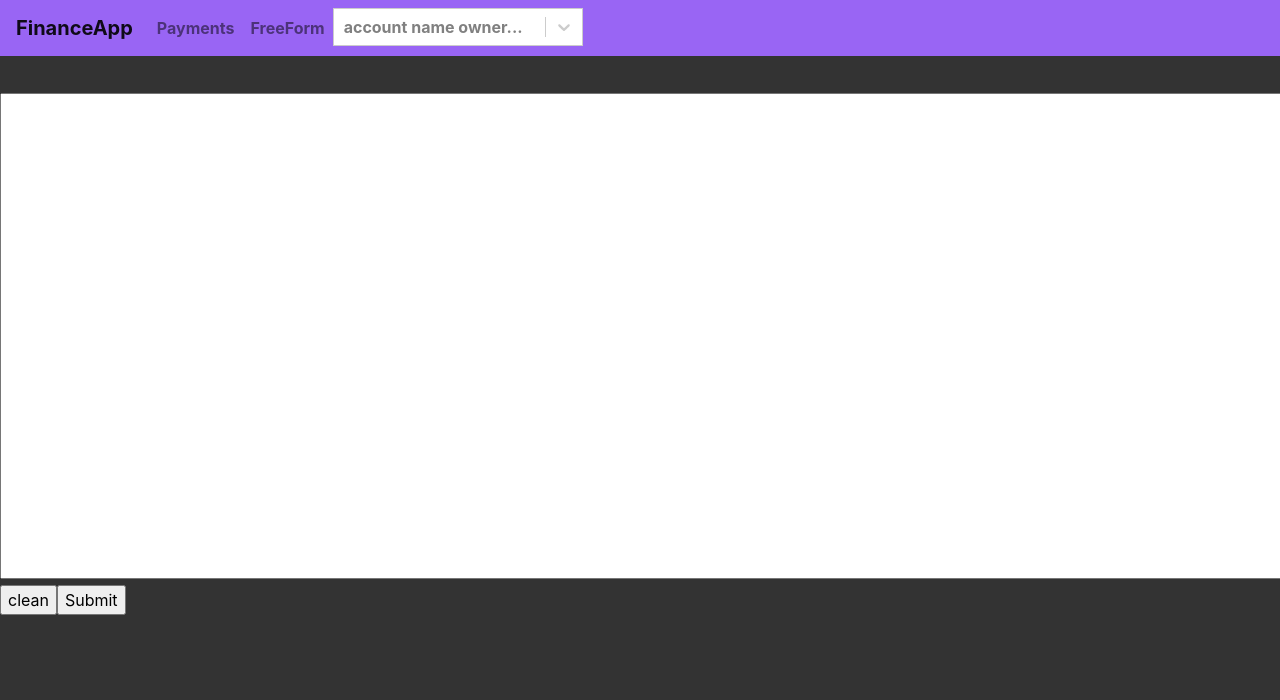
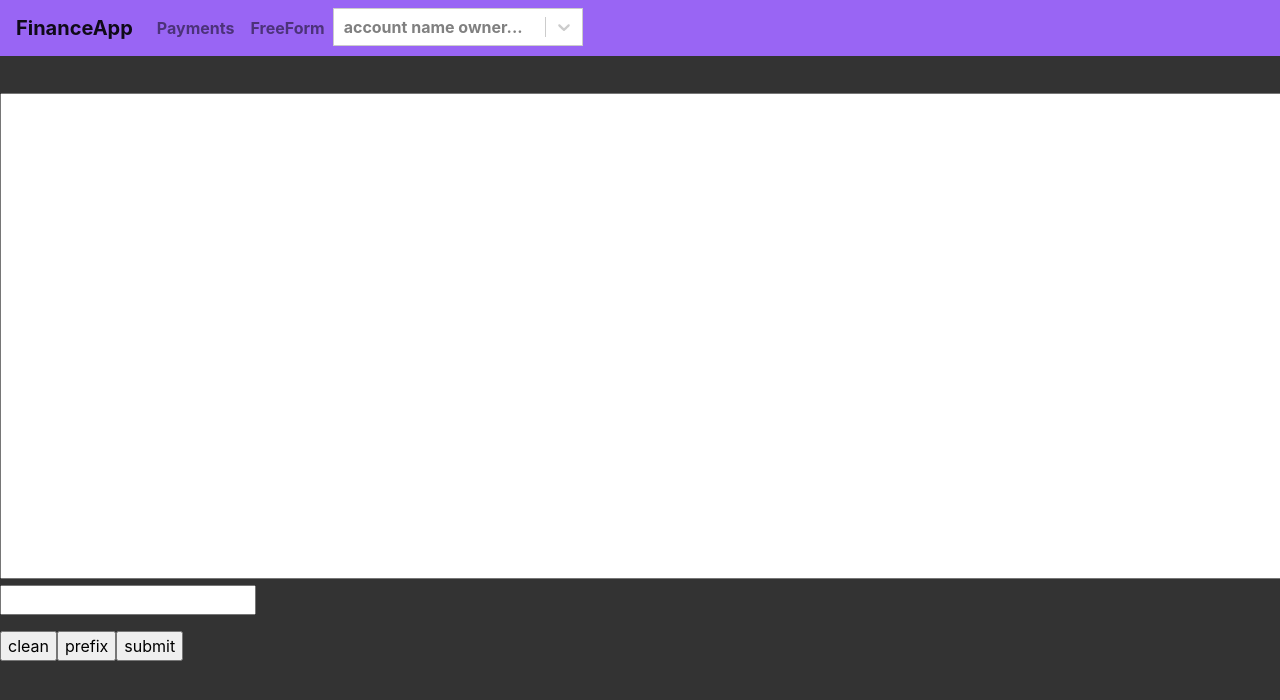
Before and after one commit to henninb/raspi-finance-react, a React (Create React App) app: page /freeform in a window 1280 px wide. Shown: the top 700 px of the page. Built offline with nearby package versions, Linux system fonts and the light colour scheme; no server answers.

Commit message:
fixed freeform

```diff
--- a/package.json
+++ b/package.json
@@ -57,7 +57,7 @@
     "@testing-library/jest-dom": "^5.11.6",
     "@testing-library/react": "^11.2.2",
     "@testing-library/react-hooks": "^3.7.0",
-    "@testing-library/user-event": "^12.5.0",
+    "@testing-library/user-event": "^12.6.0",
     "jest-dom": "^4.0.0",
     "react-test-renderer": "^17.0.1",
     "webpack-cli": "^4.2.0",
--- a/src/components/FreeForm.jsx
+++ b/src/components/FreeForm.jsx
@@ -1,10 +1,10 @@
-import React, {useCallback, useState} from 'react';
+import React, {useCallback, useState} from 'react'
 import {v4 as uuidv4} from "uuid"
-import {endpointUrl} from "./Common";
+import {endpointUrl} from "./Common"
 import axios from "axios"
-import os from "os";
+import os from "os"
 import "./master.scss"
-import SnackbarBaseline from "./SnackbarBaseline";
+import SnackbarBaseline from "./SnackbarBaseline"
 
 require('datejs') //momentjs - look into this
 
@@ -16,20 +16,41 @@ export default function FreeForm() {
         setOpen(false);
     }
 
-    const handlePaste = () => {
-        //let modified = ''
-        //let pastedText = (event.clipboardData || window.clipboardData).getData('text');
+    const handleCleanUp = () => {
         const year = new Date().getFullYear().toString()
         let text = document.getElementById("textArea").value
-
+        text = text.replace(/[^\S\r\n]+$/gm, "")
         text = text.replace(/\nHOUSEHOLD/g, "\n")
-        //text = text.replaceAll("HOUSEHOLD", "")
-        text = text.replaceAll("\n\n", "\n")
+        text = text.replace(/\nHousehold/g, "\n")
+        text = text.replace(/CENTRAL CHECKOUT/g, "TARGET - ")
         text = text.replace(/ 800-591-3869\n\$/g, ",")
         text = text.replace(/\nTARGET.COM,/g, ",TARGET.COM,")
         text = text.replaceAll(" 800-591-3869", "")
         text = text.replaceAll(", " + year, " " + year)
-        document.getElementById("textArea").value = text
+        text = text.replace(/[\r\n]{2,}/g, "\n")
+        document.getElementById("textArea").value = text.trim()
+        setMessage('data cleaned')
+        setOpen(true)
+    }
+
+    const handlePrefix = () => {
+        let text = document.getElementById("textArea").value.trim()
+        let prefix = document.getElementById("prefix").value.trim()
+        let prefixedText = ""
+
+        if(prefix === '') {
+            setMessage('fix empty prefix')
+            setOpen(true)
+            return
+        }
+
+        text.split(/\r?\n/).forEach((str) => {
+            prefixedText += prefix +"," + str + "\n"
+        })
+        document.getElementById("textArea").value = prefixedText.trim()
+        document.getElementById("prefix").value = ""
+        setMessage('prefixed added')
+        setOpen(true)
     }
 
     const handleError = (error, moduleName, throwIt) =>  {
@@ -61,7 +82,7 @@ export default function FreeForm() {
                 setOpen(true)
                 return response
             } catch (error) {
-                handleError(error, 'postCall', true)
+                handleError(error, 'postCall', false)
             }
         },
         []
@@ -130,15 +151,18 @@ export default function FreeForm() {
         <div className="freeform">
 
             <div>
-
                 <textarea name="comment" form="transactions" id="textArea" rows="20" cols="180" defaultValue=""  />
                 <p>
-                <input type="button" value="clean" onClick={() => handlePaste()}/>
-                <input type="submit" onClick={() => handleChange()}/>
+                    <input type="text" id="prefix" />
+                </p>
+                <p>
+                <input type="button" value="clean" onClick={() => handleCleanUp()}/>
+                <input type="button" value="prefix" onClick={() => handlePrefix()}/>
+                <input type="submit" value="submit" onClick={() => handleChange()}/>
                 </p>
             </div>
 
             <SnackbarBaseline message={message} state={open} handleSnackbarClose={handleSnackbarClose}/>
         </div>
-    );
+    )
 }
```
Also changed, not shown: 1 other file (tests, documents, lock files or other folders).
